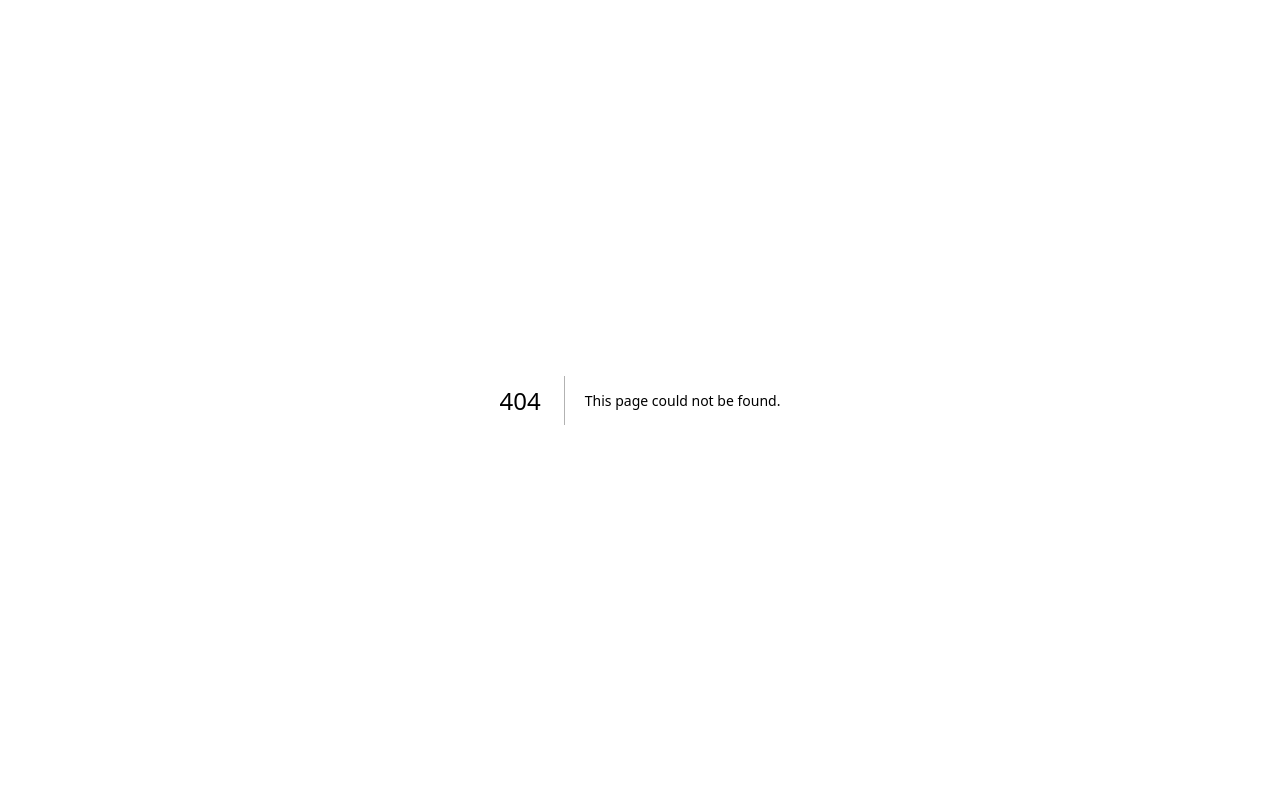
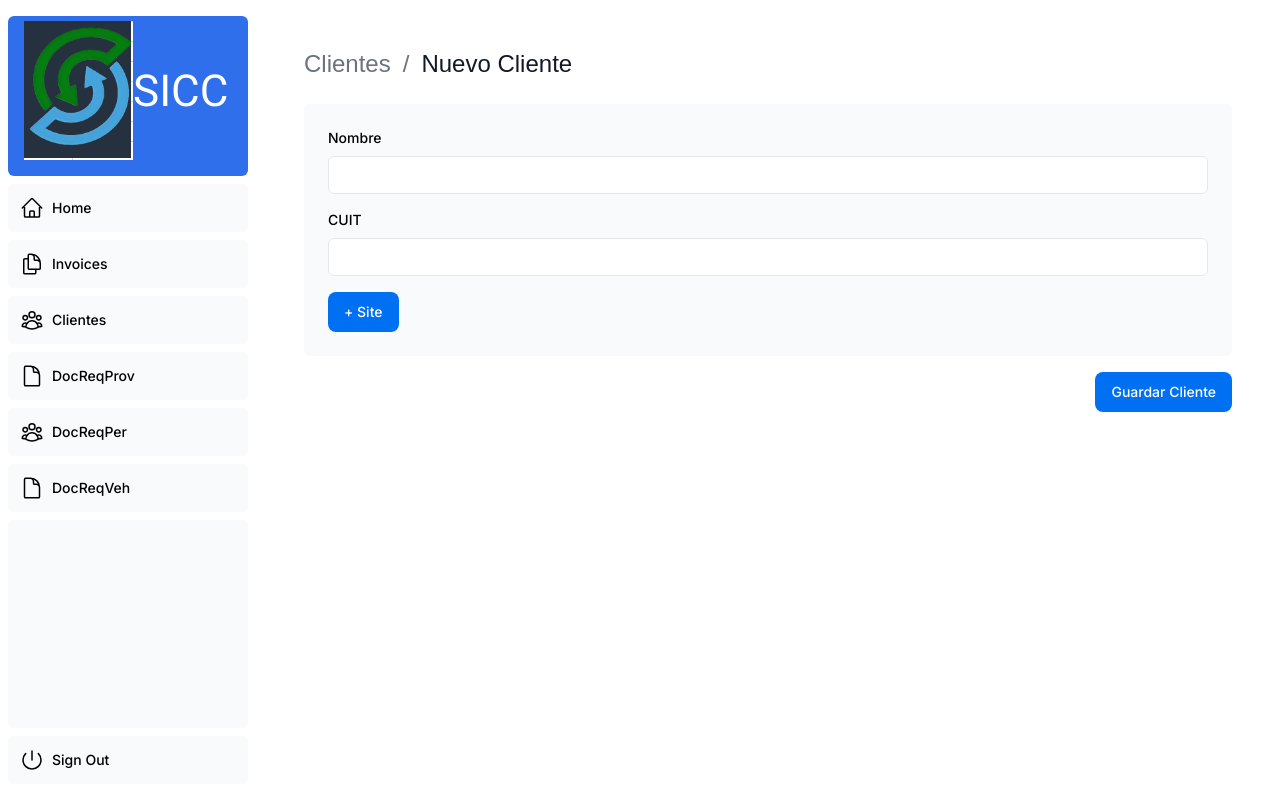
Before and after one commit to hcamusso1166/nextjs-dashboard, a Next.js app: page /dashboard/customers/create in a window 1280 px wide. Before the commit this address had no page. Built offline with nearby package versions, Linux system fonts and the light colour scheme; a web font is replaced by a local one.

Commit message:
cambio codex

```diff
--- /dev/null
+++ b/app/dashboard/customers/create/page.tsx
@@ -0,0 +1,16 @@
+import CreateCustomerForm from '@/app/ui/customers/create-form';
+import Breadcrumbs from '@/app/ui/invoices/breadcrumbs';
+
+export default function Page() {
+  return (
+    <main>
+      <Breadcrumbs
+        breadcrumbs={[
+          { label: 'Clientes', href: '/dashboard/customers' },
+          { label: 'Nuevo Cliente', href: '/dashboard/customers/create', active: true },
+        ]}
+      />
+      <CreateCustomerForm />
+    </main>
+  );
+}
--- a/app/dashboard/customers/page.tsx
+++ b/app/dashboard/customers/page.tsx
@@ -1,6 +1,6 @@
 import Search from '@/app/ui/search';
 import CustomersTable from "@/app/ui/customers/table";
-import { CreateInvoice } from '@/app/ui/invoices/buttons';
+import { CreateCustomer } from '@/app/ui/customers/buttons';
 import { lusitana } from "@/app/ui/fonts";
 import { Suspense } from 'react';
 import { InvoicesTableSkeleton } from '@/app/ui/skeletons';
@@ -30,7 +30,7 @@ export default async function Page( {
       </div>
       <div className="mt-4 flex items-center justify-between gap-2 md:mt-8">
         <Search />
-        <CreateInvoice />
+        <CreateCustomer />
       </div>
       <Suspense key={query + currentPage} fallback={<InvoicesTableSkeleton />}>
         <CustomersTable query={query} currentPage={currentPage} />
--- a/app/dashboard/invoices/page.tsx
+++ b/app/dashboard/invoices/page.tsx
@@ -18,7 +18,6 @@ export default async function Page( {
   const query = searchParams?.query || '';
   const currentPage = Number(searchParams?.page) || 1;
   const totalPages = await fetchInvoicesPages(query);//devuelve la totalidad de las paginas del fetch
-  console.log(totalPages);
   return (
     <div className="w-full">
       <div className="flex w-full items-center justify-between">
--- a/app/seed/route.ts
+++ b/app/seed/route.ts
@@ -106,5 +106,20 @@ export async function GET() {
     message:
       'This endpoint is used to seed the database. It should not be used in production.',
   });
+}
 
-   }
+export async function POST() {
+  try {
+    const insertedUsers = await seedUsers();
+    const insertedCustomers = await seedCustomers();
+    const insertedInvoices = await seedInvoices();
+    const insertedRevenue = await seedRevenue();
+
+    return Response.json({
+      message: `Inserted ${insertedUsers.length} users, ${insertedCustomers.length} customers, ${insertedInvoices.length} invoices and ${insertedRevenue.length} revenue records.`,
+    });
+  } catch (error) {
+    console.error('Error seeding database:', error);
+    return new Response('Error seeding database', { status: 500 });
+  }
+}
--- /dev/null
+++ b/app/ui/customers/buttons.tsx
@@ -0,0 +1,14 @@
+import { PlusIcon } from '@heroicons/react/24/outline';
+import Link from 'next/link';
+
+export function CreateCustomer() {
+  return (
+    <Link
+      href="/dashboard/customers/create"
+      className="flex h-10 items-center rounded-lg bg-blue-600 px-4 text-sm font-medium text-white transition-colors hover:bg-blue-500 focus-visible:outline focus-visible:outline-2 focus-visible:outline-offset-2 focus-visible:outline-blue-600"
+    >
+      <span className="hidden md:block">Nuevo Cliente</span>
+      <PlusIcon className="h-5 md:ml-4" />
+    </Link>
+  );
+}
--- /dev/null
+++ b/app/ui/customers/create-form.tsx
@@ -0,0 +1,212 @@
+'use client';
+
+import { useState } from 'react';
+import { Button } from '@/app/ui/button';
+
+// Basic types for nested structures
+interface Vehicle {
+  dominio: string;
+}
+
+interface Person {
+  nombre: string;
+}
+
+interface Provider {
+  nombre: string;
+  personas: Person[];
+  vehiculos: Vehicle[];
+}
+
+interface Requirement {
+  nombre: string;
+  proveedores: Provider[];
+}
+
+interface Site {
+  nombre: string;
+  requerimientos: Requirement[];
+}
+
+interface CustomerFormState {
+  name: string;
+  CUIT: string;
+  sites: Site[];
+}
+
+export default function CreateCustomerForm() {
+  const [form, setForm] = useState<CustomerFormState>({
+    name: '',
+    CUIT: '',
+    sites: [],
+  });
+
+  const addSite = () => {
+    setForm((prev) => ({
+      ...prev,
+      sites: [...prev.sites, { nombre: '', requerimientos: [] }],
+    }));
+  };
+
+  const addRequirement = (siteIndex: number) => {
+    setForm((prev) => {
+      const sites = [...prev.sites];
+      sites[siteIndex].requerimientos.push({ nombre: '', proveedores: [] });
+      return { ...prev, sites };
+    });
+  };
+
+  const addProvider = (siteIndex: number, reqIndex: number) => {
+    setForm((prev) => {
+      const sites = [...prev.sites];
+      sites[siteIndex].requerimientos[reqIndex].proveedores.push({
+        nombre: '',
+        personas: [],
+        vehiculos: [],
+      });
+      return { ...prev, sites };
+    });
+  };
+
+  const addPerson = (siteIndex: number, reqIndex: number, provIndex: number) => {
+    setForm((prev) => {
+      const sites = [...prev.sites];
+      sites[siteIndex].requerimientos[reqIndex].proveedores[provIndex].personas.push({ nombre: '' });
+      return { ...prev, sites };
+    });
+  };
+
+  const addVehicle = (siteIndex: number, reqIndex: number, provIndex: number) => {
+    setForm((prev) => {
+      const sites = [...prev.sites];
+      sites[siteIndex].requerimientos[reqIndex].proveedores[provIndex].vehiculos.push({ dominio: '' });
+      return { ...prev, sites };
+    });
+  };
+
+  const handleSubmit = (e: React.FormEvent) => {
+    e.preventDefault();
+    console.log('Submitting client', form);
+    // TODO: replace console with API call
+  };
+
+  return (
+    <form onSubmit={handleSubmit} className="space-y-4">
+      <div className="rounded-md bg-gray-50 p-4 md:p-6 space-y-4">
+        <div>
+          <label className="mb-2 block text-sm font-medium">Nombre</label>
+          <input
+            type="text"
+            value={form.name}
+            onChange={(e) => setForm({ ...form, name: e.target.value })}
+            className="block w-full rounded-md border border-gray-200 py-2 px-3 text-sm"
+          />
+        </div>
+        <div>
+          <label className="mb-2 block text-sm font-medium">CUIT</label>
+          <input
+            type="text"
+            value={form.CUIT}
+            onChange={(e) => setForm({ ...form, CUIT: e.target.value })}
+            className="block w-full rounded-md border border-gray-200 py-2 px-3 text-sm"
+          />
+        </div>
+
+        {form.sites.map((site, sIndex) => (
+          <div key={sIndex} className="rounded-md border p-4 space-y-2">
+            <input
+              type="text"
+              placeholder="Nombre del Site"
+              value={site.nombre}
+              onChange={(e) => {
+                const sites = [...form.sites];
+                sites[sIndex].nombre = e.target.value;
+                setForm({ ...form, sites });
+              }}
+              className="block w-full rounded-md border border-gray-200 py-1 px-2 text-sm"
+            />
+
+            {site.requerimientos.map((req, rIndex) => (
+              <div key={rIndex} className="ml-4 rounded-md border p-2 space-y-2">
+                <input
+                  type="text"
+                  placeholder="Requerimiento"
+                  value={req.nombre}
+                  onChange={(e) => {
+                    const sites = [...form.sites];
+                    sites[sIndex].requerimientos[rIndex].nombre = e.target.value;
+                    setForm({ ...form, sites });
+                  }}
+                  className="block w-full rounded-md border border-gray-200 py-1 px-2 text-sm"
+                />
+
+                {req.proveedores.map((prov, pIndex) => (
+                  <div key={pIndex} className="ml-4 rounded-md border p-2 space-y-2">
+                    <input
+                      type="text"
+                      placeholder="Proveedor"
+                      value={prov.nombre}
+                      onChange={(e) => {
+                        const sites = [...form.sites];
+                        sites[sIndex].requerimientos[rIndex].proveedores[pIndex].nombre = e.target.value;
+                        setForm({ ...form, sites });
+                      }}
+                      className="block w-full rounded-md border border-gray-200 py-1 px-2 text-sm"
+                    />
+                    {prov.personas.map((per, perIndex) => (
+                      <input
+                        key={perIndex}
+                        type="text"
+                        placeholder="Persona"
+                        value={per.nombre}
+                        onChange={(e) => {
+                          const sites = [...form.sites];
+                          sites[sIndex].requerimientos[rIndex].proveedores[pIndex].personas[perIndex].nombre = e.target.value;
+                          setForm({ ...form, sites });
+                        }}
+                        className="ml-4 block w-full rounded-md border border-gray-200 py-1 px-2 text-sm"
+                      />
+                    ))}
+                    <Button type="button" className="ml-4" onClick={() => addPerson(sIndex, rIndex, pIndex)}>
+                      + Persona
+                    </Button>
+
+                    {prov.vehiculos.map((veh, vIndex) => (
+                      <input
+                        key={vIndex}
+                        type="text"
+                        placeholder="Vehículo"
+                        value={veh.dominio}
+                        onChange={(e) => {
+                          const sites = [...form.sites];
+                          sites[sIndex].requerimientos[rIndex].proveedores[pIndex].vehiculos[vIndex].dominio = e.target.value;
+                          setForm({ ...form, sites });
+                        }}
+                        className="ml-4 block w-full rounded-md border border-gray-200 py-1 px-2 text-sm"
+                      />
+                    ))}
+                    <Button type="button" className="ml-4" onClick={() => addVehicle(sIndex, rIndex, pIndex)}>
+                      + Vehículo
+                    </Button>
+                  </div>
+                ))}
+                <Button type="button" onClick={() => addProvider(sIndex, rIndex)}>
+                  + Proveedor
+                </Button>
+              </div>
+            ))}
+            <Button type="button" onClick={() => addRequirement(sIndex)}>
+              + Requerimiento
+            </Button>
+          </div>
+        ))}
+        <Button type="button" onClick={addSite}>
+          + Site
+        </Button>
+      </div>
+      <div className="flex justify-end">
+        <Button type="submit">Guardar Cliente</Button>
+      </div>
+    </form>
+  );
+}
--- a/app/ui/customers/table.tsx
+++ b/app/ui/customers/table.tsx
@@ -12,12 +12,8 @@ export default async function CustomersTable({
   query: string;
   currentPage: number;
 }) {
-  console.log(query, currentPage);
   const customersSICC = await fetchCustomersSICC(query , currentPage);
-  console.log (customersSICC);
-
-
-  return (
+   return (
       <div className="mt-6 flow-root">
         <div className="overflow-x-auto">
           <div className="inline-block min-w-full align-middle">
--- a/app/ui/dashboard/latest-invoices.tsx
+++ b/app/ui/dashboard/latest-invoices.tsx
@@ -11,8 +11,6 @@ export default async function LatestInvoices(){
         Latest Invoices
       </h2>
       <div className="flex grow flex-col justify-between rounded-xl bg-gray-50 p-4">
-        {/* NOTE: Uncomment this code in Chapter 7 */}
-
         { <div className="bg-white px-6">
           {latestInvoices.map((invoice, i) => {
             return (
--- a/app/ui/dashboard/revenue-chart.tsx
+++ b/app/ui/dashboard/revenue-chart.tsx
@@ -14,9 +14,7 @@ export default async function RevenueChart() {
 
 
   const chartHeight = 350;
-  // NOTE: Uncomment this code in Chapter 7
-
-   const { yAxisLabels, topLabel } = generateYAxis(revenue);
+     const { yAxisLabels, topLabel } = generateYAxis(revenue);
 
   if (!revenue || revenue.length === 0) {
     return <p className="mt-4 text-gray-400">No data available.</p>;
@@ -27,8 +25,6 @@ export default async function RevenueChart() {
       <h2 className={`${lusitana.className} mb-4 text-xl md:text-2xl`}>
         Recent Revenue
       </h2>
-      {/* NOTE: Uncomment this code in Chapter 7 */}
-
       { <div className="rounded-xl bg-gray-50 p-4">
         <div className="sm:grid-cols-13 mt-0 grid grid-cols-12 items-end gap-2 rounded-md bg-white p-4 md:gap-4">
           <div
```
Also changed, not shown: app/lib/data.ts (+0 -9 lines).
